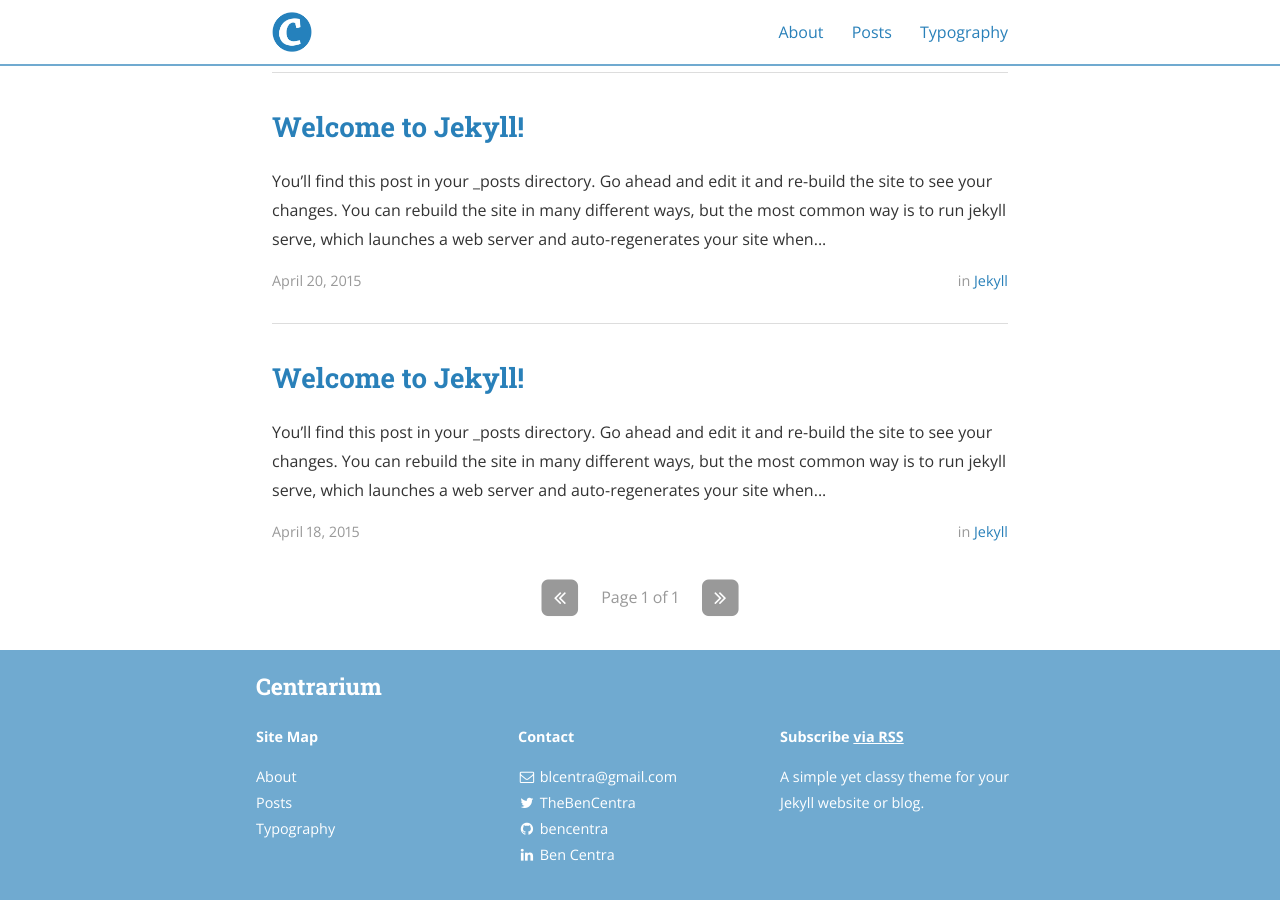
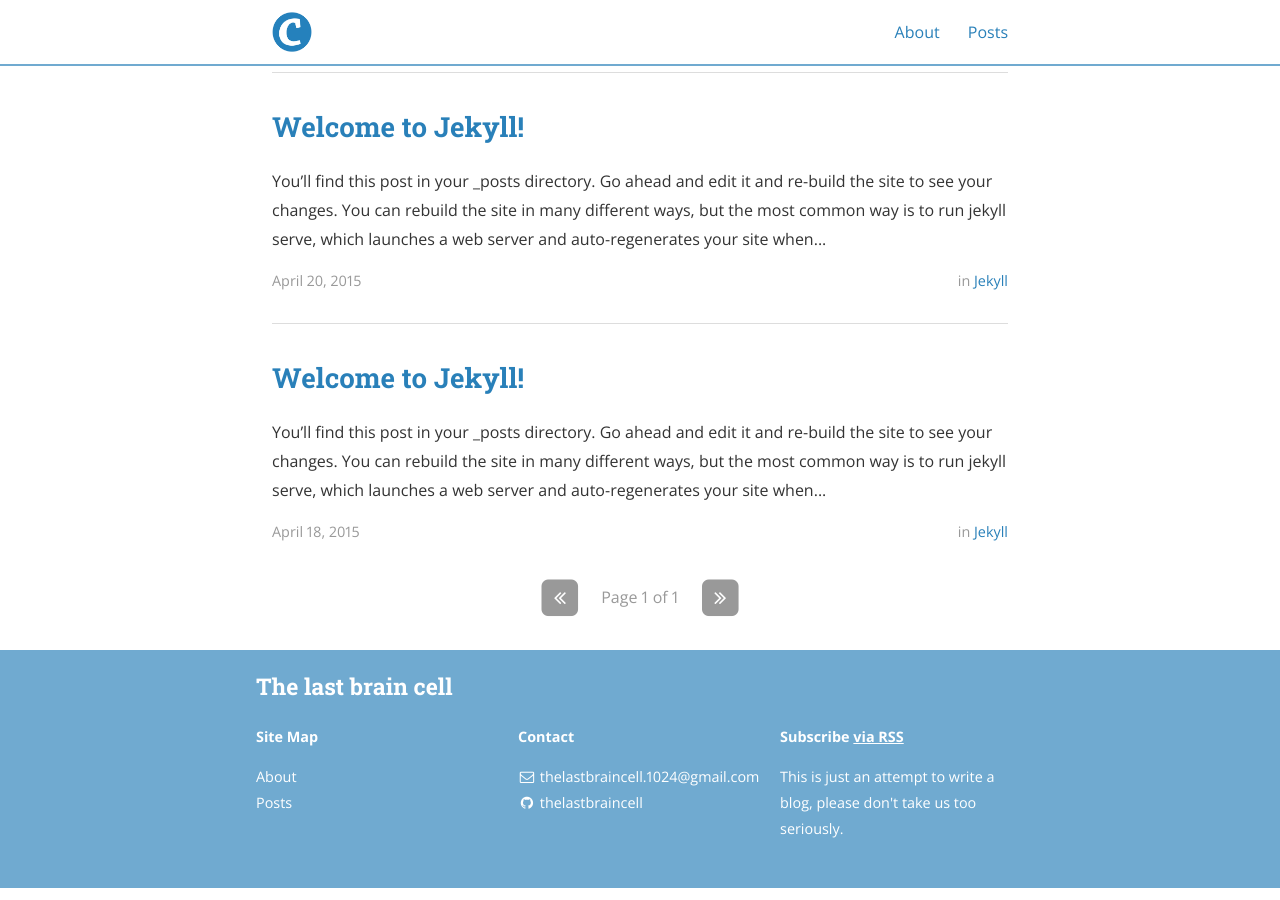
Before and after one commit to thelastbraincell/thelastbraincell.github.io, a Jekyll site: the page built from index.html, in a window 1280 px wide and 900 px high, scrolled down 765 px. Built offline with Jekyll 4.4.1, drawn with Linux system fonts in a browser that asks for light colours; nearby versions of some CDN libraries; the list of posts is cut into pages by our own code; some of the changed text lies outside the part shown.

Commit message:
Unpublish Typography page and update _config.yml

```diff
--- a/_config.yml
+++ b/_config.yml
@@ -9,12 +9,12 @@ exclude:
   - "/vendor/"
 
 # Site settings
-title: Centrarium
-subtitle: "A simple yet classy theme for your Jekyll website or blog"
-email: blcentra@gmail.com
-name: Ben Centra
+title: The last brain cell
+subtitle: "Okay, we are down to just one now"
+email: thelastbraincell.1024@gmail.com
+name: The last brain cell
 description: >
-  A simple yet classy theme for your Jekyll website or blog.
+  This is just an attempt to write a blog, please don't take us too seriously.
 # Base URL of site (i.e. /blog). It should always start with a slash,
 # and never end with a slash. Set it to a blank value if hosting at the
 # root of your server.
@@ -78,29 +78,29 @@ descriptions:
 social:
   - name: Twitter
     icon: twitter
-    username: TheBenCentra
-    url: https://twitter.com/TheBenCentra
+    username: ""
+    url: ""
     desc: Follow me on Twitter
     share: true
 
   - name: Facebook
     icon: facebook
-    username: thebencentra
+    username: ""
     url: ""
     desc: Friend me on Facebook
     share: true
 
   - name: GitHub
     icon: github
-    username: bencentra
-    url: https://github.com/bencentra
-    desc: Fork me on GitHub
+    username: thelastbraincell
+    url: https://github.com/thelastbraincell
+    desc: Follow me on GitHub
     share: false
 
   - name: LinkedIn
     icon: linkedin
-    username: Ben Centra
-    url: https://www.linkedin.com/pub/ben-centra/47/769/60a
+    username: ""
+    url: ""
     desc: Connect with me on LinkedIn
     share: true
 
@@ -109,7 +109,7 @@ social:
     username: ""
     url: ""
     desc: Add me to your Circles
-    share: true
+    share: false
 
   - name: YouTube
     icon: youtube
@@ -199,6 +199,6 @@ protocols:
 
     twitter_image: "/assets/logo.png"
 
-    os_repo: "https://github.com/bencentra/centrarium.com"
+    os_repo: "https://github.com/thelastbraincell/thelastbraincell.github.io"
     os_rcs_type: "git"
-    os_src: "git@github.com:bencentra/centrarium.com.git"
+    os_src: "git@github.com:thelastbraincell/thelastbraincell.github.io.git"
```
Also changed, not shown: typography.md (+2 -1 lines).
